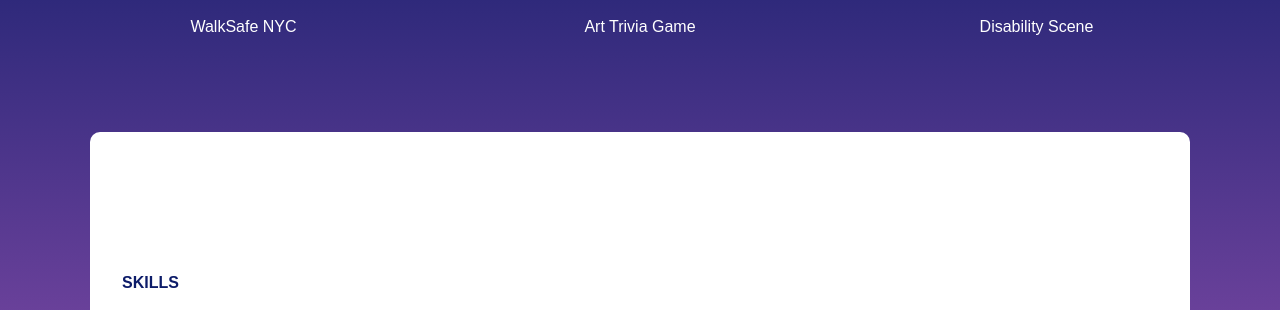
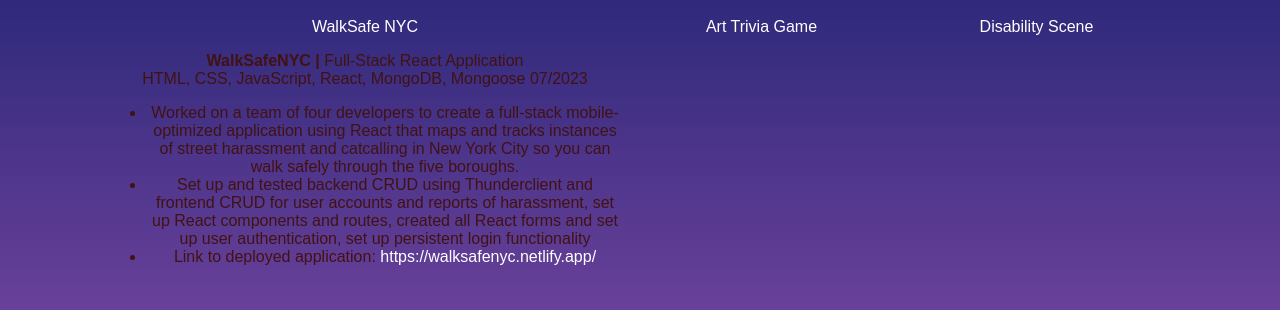
Before and after one commit to mcamilletti1/Margaret-Camilletti-Portfolio, a React (Vite) app in the folder Margaret-Camilletti-Portfolio/: page / in a window 1280 px wide. Shown: the part 983-1293 px from the top of the page. Built offline with nearby package versions, Linux system fonts and the light colour scheme; a web font is replaced by a local one.

Commit message:
updated projects description

```diff
--- a/Margaret-Camilletti-Portfolio/src/components/Footer.jsx
+++ b/Margaret-Camilletti-Portfolio/src/components/Footer.jsx
@@ -4,7 +4,7 @@ import { Link } from 'react-router-dom'
 const Footer = () => {
     return (
        <footer className="app-footer">
-        <p><i class="uil uil-github"></i></p>
+        <p><i className="uil uil-github"></i></p>
        </footer>
     )
 }
--- a/Margaret-Camilletti-Portfolio/src/components/Header.jsx
+++ b/Margaret-Camilletti-Portfolio/src/components/Header.jsx
@@ -1,4 +1,4 @@
-import React, { useState } from 'react';
+import { useState } from 'react';
 import { Link } from 'react-router-dom';
 import Nav from './Nav';
 
--- a/Margaret-Camilletti-Portfolio/src/components/Home.jsx
+++ b/Margaret-Camilletti-Portfolio/src/components/Home.jsx
@@ -1,4 +1,4 @@
-import React from 'react'
+
 
 const Home = () => {
     return (
--- a/Margaret-Camilletti-Portfolio/src/components/Projects.jsx
+++ b/Margaret-Camilletti-Portfolio/src/components/Projects.jsx
@@ -8,6 +8,11 @@ const Projects = () => {
                 <section id="project1">
                     <Link to="https://walksafenyc.netlify.app/" target="_blank"><img className="project-image" src="src/assets/Screenshot 2023-07-21 at 2.35.15 PM.png"/></Link>
                     <Link class="project-title" to="https://walksafenyc.netlify.app/" target="_blank"><p>WalkSafe NYC</p></Link>
+                    <strong>WalkSafeNYC |</strong> Full-Stack React Application<br></br>
+                    HTML, CSS, JavaScript, React, MongoDB, Mongoose  	07/2023<br></br>
+                    <ul><li>Worked on a team of four developers to create a full-stack mobile-optimized application using React that maps and tracks instances of street harassment and catcalling in New York City so you can walk safely through the five boroughs.</li>
+                    <li>Set up and tested backend CRUD using Thunderclient and frontend CRUD for user accounts and reports of harassment, set up React components and routes, created all React forms and set up user authentication, set up persistent login functionality</li>
+                    <li>Link to deployed application: <a class="resume-links" href="https://walksafenyc.netlify.app/" target="_blank">https://walksafenyc.netlify.app/</a></li></ul><br></br>
                 </section>
                 <section id="project2">
                     <Link to="https://art-trivia-game.io" target="_blank"><img className="project-image" src="src/assets/Screenshot 2023-07-23 at 7.40.55 PM.png"/></Link>
```
